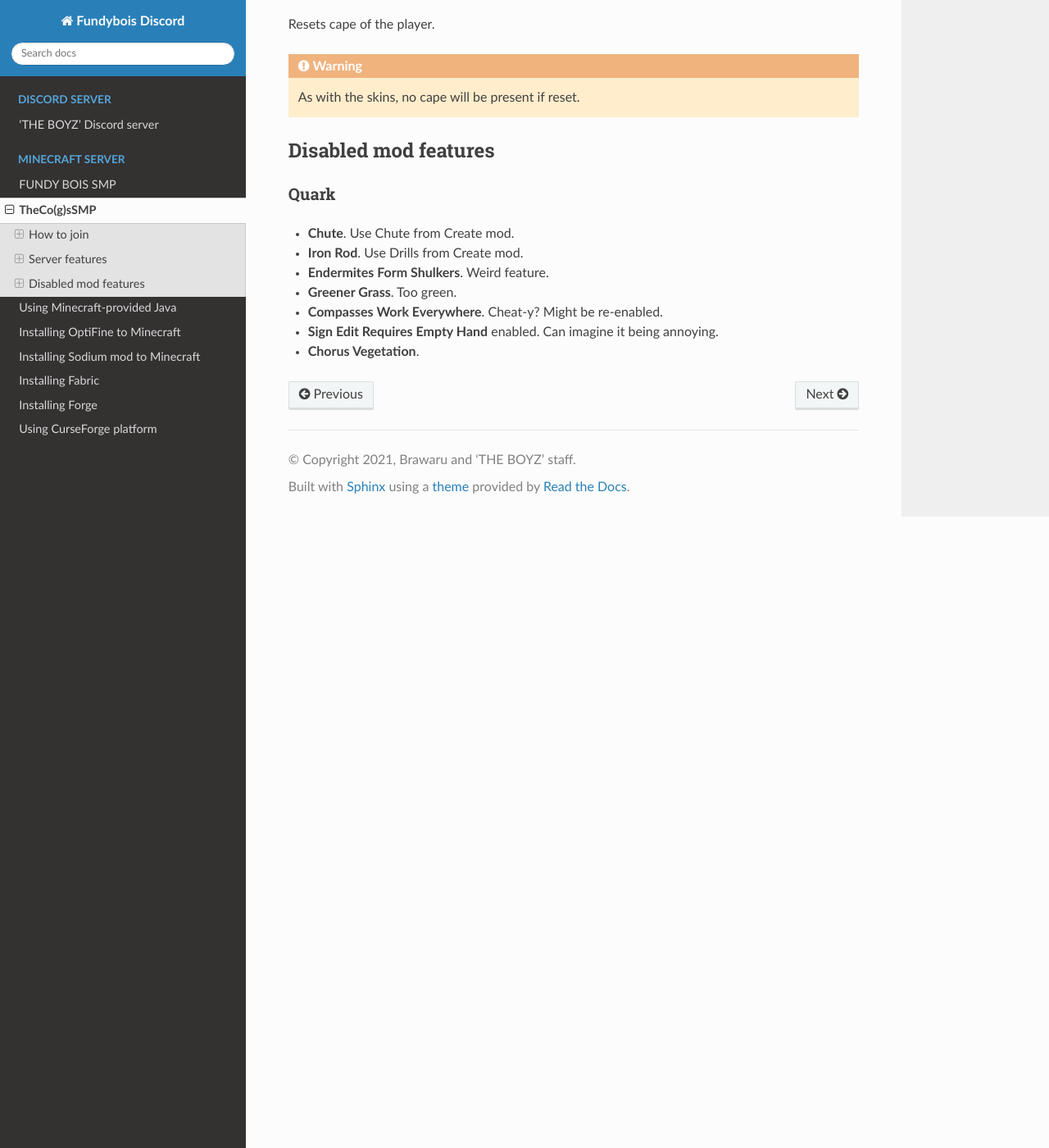
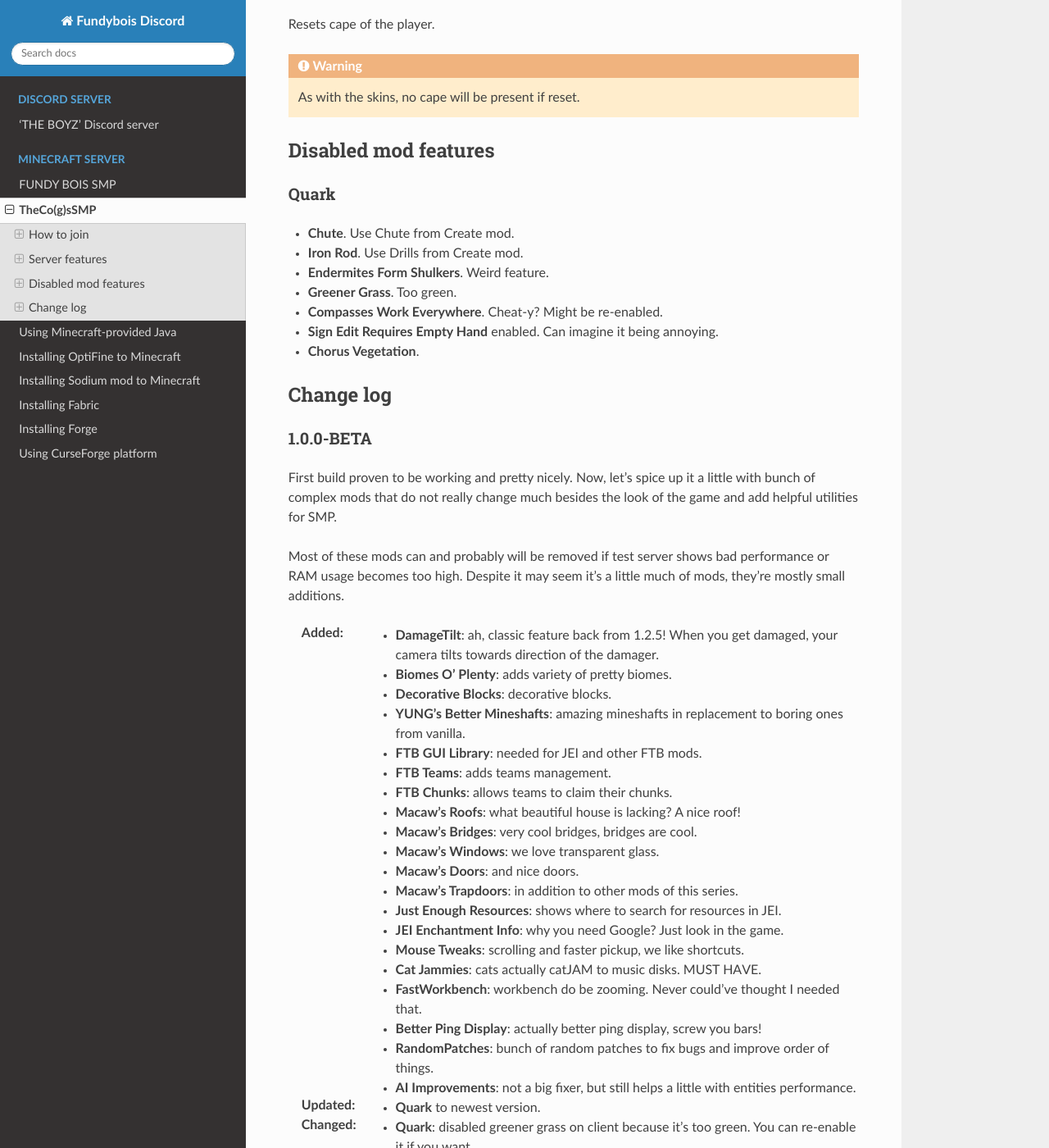
Before and after one commit to brawaru/FundyBois-Docs, a Sphinx documentation site: the page built from source/minecraft/cogs_smp.rst, in a window 1280 px wide and 1400 px high, scrolled down 2495 px. Shown: the whole window at 82% size. Built offline with Sphinx 7.4.7 and the Read the Docs theme 2.0.0, drawn with Linux system fonts in a browser that asks for light colours; some of the changed text lies outside the part shown.

Commit message:
Info on cogs smp update 1.0.0-BETA

```diff
--- a/source/minecraft/cogs_smp.rst
+++ b/source/minecraft/cogs_smp.rst
@@ -197,3 +197,64 @@
 * **Compasses Work Everywhere**. Cheat-y? Might be re-enabled.
 * **Sign Edit Requires Empty Hand** enabled. Can imagine it being annoying.
 * **Chorus Vegetation**.
+
+Change log
+----------
+
+1.0.0-BETA
+^^^^^^^^^^
+
+First build proven to be working and pretty nicely. Now, let's spice up it
+a little with bunch of complex mods that do not really change much besides
+the look of the game and add helpful utilities for SMP.
+
+Most of these mods can and probably will be removed if test server shows bad
+performance or RAM usage becomes too high. Despite it may seem it's a little
+much of mods, they're mostly small additions.
+
+:Added:
+   - **DamageTilt**: ah, classic feature back from 1.2.5! When you get
+     damaged, your camera tilts towards direction of the damager.
+   - **Biomes O' Plenty**: adds variety of pretty biomes.
+   - **Decorative Blocks**: decorative blocks.
+   - **YUNG's Better Mineshafts**: amazing mineshafts in replacement to
+     boring ones from vanilla.
+   - **FTB GUI Library**: needed for JEI and other FTB mods.
+   - **FTB Teams**: adds teams management.
+   - **FTB Chunks**: allows teams to claim their chunks.
+   - **Macaw's Roofs**: what beautiful house is lacking? A nice roof!
+   - **Macaw's Bridges**: very cool bridges, bridges are cool.
+   - **Macaw's Windows**: we love transparent glass.
+   - **Macaw's Doors**: and nice doors.
+   - **Macaw's Trapdoors**: in addition to other mods of this series.
+   - **Just Enough Resources**: shows where to search for resources in JEI.
+   - **JEI Enchantment Info**: why you need Google? Just look in the game.
+   - **Mouse Tweaks**: scrolling and faster pickup, we like shortcuts.
+   - **Cat Jammies**: cats actually catJAM to music disks. MUST HAVE.
+   - **FastWorkbench**: workbench do be zooming. Never could've thought I
+     needed that.
+   - **Better Ping Display**: actually better ping display, screw you bars!
+   - **RandomPatches**: bunch of random patches to fix bugs and improve order
+     of things.
+   - **AI Improvements**: not a big fixer, but still helps a little with
+     entities performance.
+:Updated:
+   - **Quark** to newest version.
+:Changed:
+   - **Quark**: disabled greener grass on client because it's too green.
+     You can re-enable it if you want.
+
+1.0.0-ALPHA
+^^^^^^^^^^^
+
+Initial untested build... for public testing!
+
+:Added:
+   - **Create**: duh, that's what the server is being made for!
+   - **Macaw's Furniture**: pretty furniture :)
+   - **SkinChanger**: as we're running in offline, there should be a way
+      to set your skin.
+   - **JEI**: allows viewing how to craft Create items.
+   - **Quark**: bunch of small improvements to base game.
+   - **Chisel & Bits**: was requested, allows building in small bits.
+   - **Jade**: allows to view what block you look at.
```
Also changed, not shown: 1 other file.
